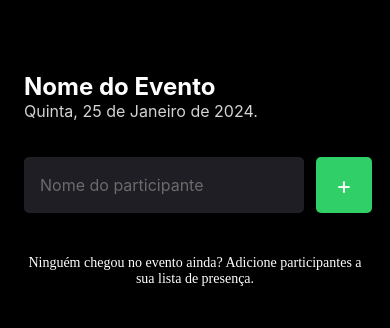
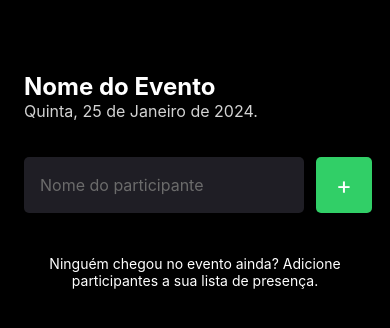
Before and after one commit to Cavallox/projeto-ReactNative, a React Native app: screen / in a window 390 px wide. Shown: the top 328 px of the page. Built offline with nearby package versions, Linux system fonts and the light colour scheme.

Commit message:
adicionando participante

```diff
--- a/src/screens/Home/index.tsx
+++ b/src/screens/Home/index.tsx
@@ -72,10 +72,10 @@ export function Home() {
         )}
         showsVerticalScrollIndicator={false}
         ListEmptyComponent={() => (
-          <text style={styles.listEmptyText}>
+          <Text style={styles.listEmptyText}>
             Ninguém chegou no evento ainda? Adicione participantes a sua lista
             de presença.
-          </text>
+          </Text>
         )}
       />
     </View>
```
